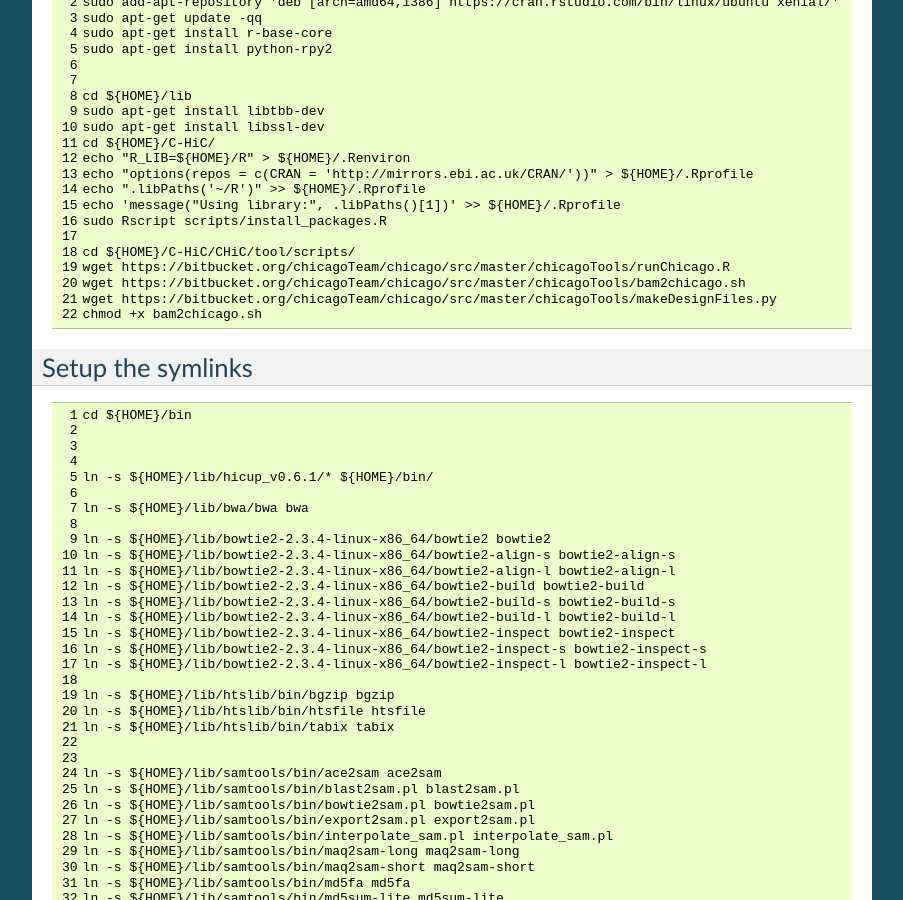
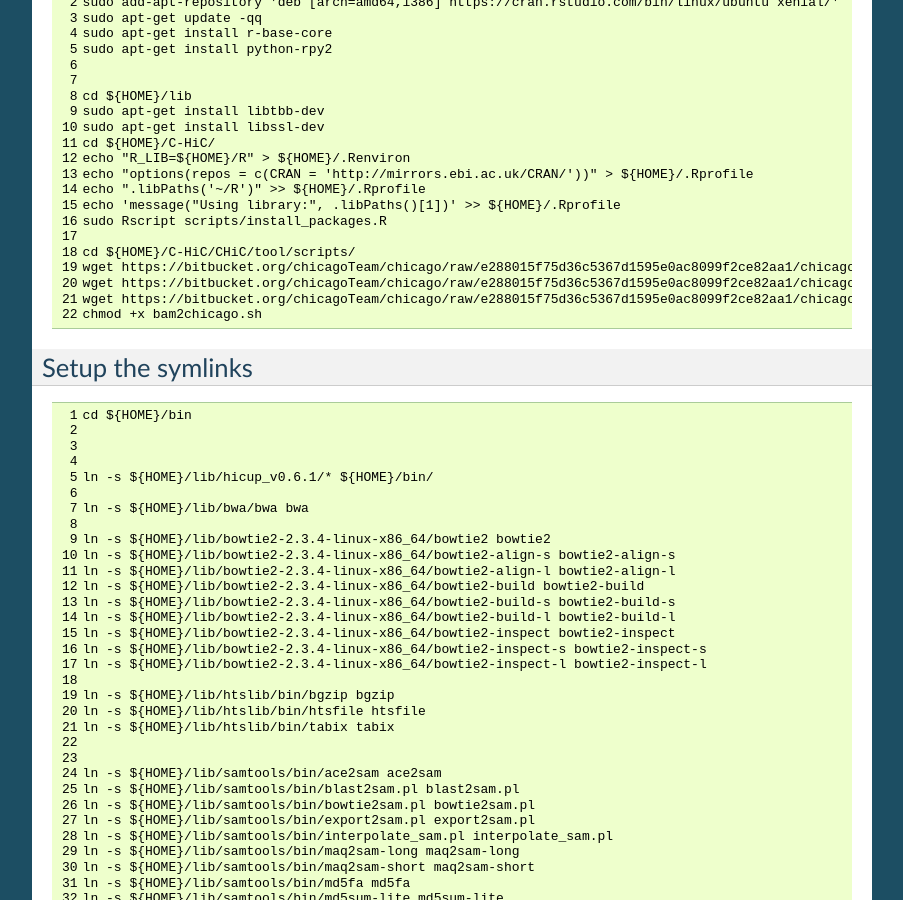
Before and after one commit to Multiscale-Genomics/pyCHiC, a Sphinx documentation site: the page built from docs/full_installation.rst, in a window 1280 px wide and 900 px high, scrolled down 1897 px. Shown: the whole window, without its empty margins (198-1101 px from the left). Built offline with Sphinx 7.4.7, drawn with Linux system fonts in a browser that asks for light colours; some of the changed lines change nothing that is shown.

Commit message:
right path to wget and download secondary chicago files

```diff
--- a/docs/full_installation.rst
+++ b/docs/full_installation.rst
@@ -162,9 +162,9 @@ Install CHiCAGO
    sudo Rscript scripts/install_packages.R
 
    cd ${HOME}/C-HiC/CHiC/tool/scripts/
-   wget https://bitbucket.org/chicagoTeam/chicago/src/master/chicagoTools/runChicago.R
-   wget https://bitbucket.org/chicagoTeam/chicago/src/master/chicagoTools/bam2chicago.sh
-   wget https://bitbucket.org/chicagoTeam/chicago/src/master/chicagoTools/makeDesignFiles.py
+   wget https://bitbucket.org/chicagoTeam/chicago/raw/e288015f75d36c5367d1595e0ac8099f2ce82aa1/chicagoTools/runChicago.R
+   wget https://bitbucket.org/chicagoTeam/chicago/raw/e288015f75d36c5367d1595e0ac8099f2ce82aa1/chicagoTools/bam2chicago.sh
+   wget https://bitbucket.org/chicagoTeam/chicago/raw/e288015f75d36c5367d1595e0ac8099f2ce82aa1/chicagoTools/makeDesignFiles.py
    chmod +x bam2chicago.sh
 
 Setup the symlinks
```
Also changed, not shown: .travis.yml.
